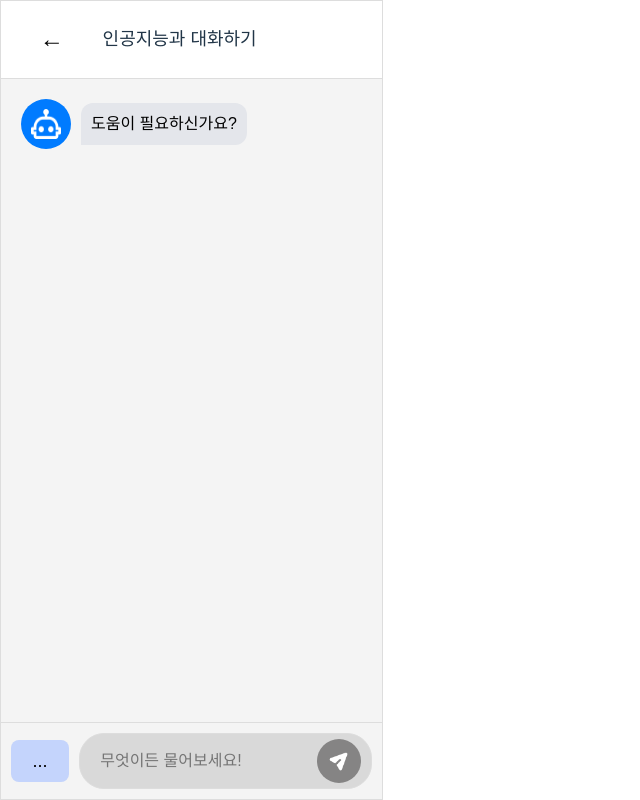
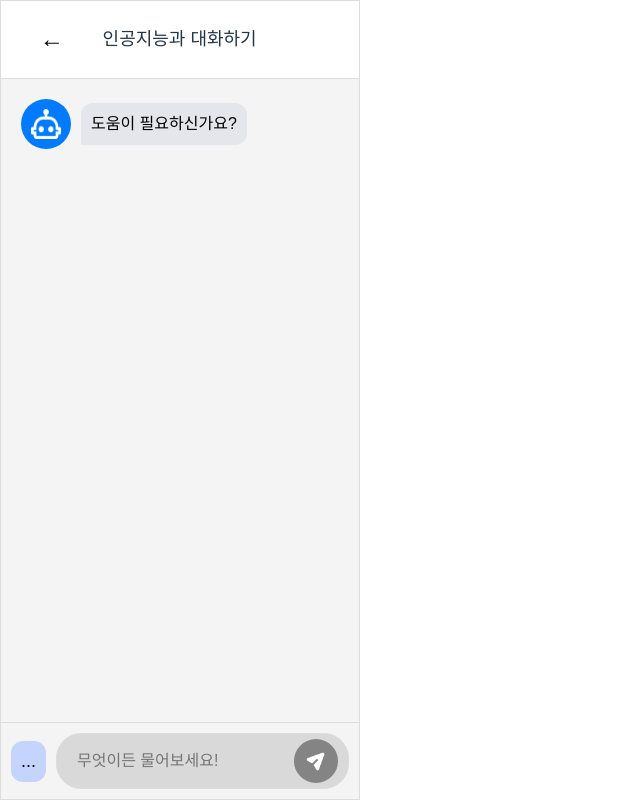
Before and after one commit to kssosoy/chatbot, a React (Vite) app: page / in a window 1280 px wide. Shown: the whole page, without its empty margins (0-640 px from the left). Built offline with nearby package versions, Linux system fonts and the light colour scheme.

Commit message:
문구 추가

```diff
--- a/src/Pages/Chat.css
+++ b/src/Pages/Chat.css
@@ -4,16 +4,26 @@
   box-sizing: border-box;
 }
 
+html, body {
+  height: 100%;
+  width: 100%;
+  margin: 0;
+  padding: 0;
+}
+
 body {
   font-family: 'Arial', sans-serif;
+  overflow-x: hidden; /* 수평 스크롤 제거 */
 }
 
 .chat-container {
   display: flex;
   flex-direction: column;
   height: 100vh;
+  max-width: 100vw; /* 화면의 최대 너비를 viewport로 설정 */
   background-color: white;
   border: 1px solid #ddd;
+  margin: 0 auto; /* 화면 중앙 정렬을 위한 설정 */
 }
 
 header {
@@ -22,6 +32,7 @@
   display: flex;
   align-items: center;
   border-bottom: 1px solid #ddd;
+  width: 100%; /* 헤더 너비를 100%로 설정 */
 }
 
 h2 {
@@ -41,13 +52,14 @@
   padding: 10px;
   overflow-y: auto;
   background-color: #f4f4f4;
-    position: relative;
+  width: 100%; /* 채팅창 너비를 100%로 설정 */
 }
 
 .message {
   display: flex;
   margin: 10px 0;
   align-items: center;
+  max-width: 100%; /* 메시지의 최대 너비를 화면에 맞춤 */
 }
 
 .message.ai {
@@ -70,11 +82,12 @@
   border-radius: 50%;
   margin: 0 10px;
 }
+
 .avatar img {
   width: 30px;
   height: 30px;
+}
 
-  }
 .message .text {
   padding: 10px;
   border-radius: 12px;
@@ -127,16 +140,19 @@
   background-color: #f4f4f4;
   display: flex;
   align-items: center;
+  width: 100%; /* 하단 영역의 너비를 100%로 설정 */
 }
 
 footer .more-button {
   background: none;
   border: none;
-    font-size: 18px; /* 크기 조절 */
+  font-size: 18px;
   cursor: pointer;
   color: black;
   background-color: #C4D4FC;
   margin-right: 10px;
+  border-radius: 12px;
+  padding: 10px;
 }
 
 .input-container {
@@ -147,6 +163,7 @@
   padding: 5px 10px;
   border: 1px solid #ddd;
   flex: 1;
+  width: 100%; /* 입력 컨테이너의 너비를 100%로 설정 */
 }
 
 footer input {
@@ -155,15 +172,15 @@
   border: none;
   font-size: 16px;
   outline: none;
-    background-color: transparent; /* 검은색 제거 */
+  background-color: transparent;
 }
 
 footer .send-button {
-    background-color: #858484; /* 회색 배경 */
+  background-color: #858484;
   border: none;
   cursor: pointer;
-    border-radius: 50%; /* 원형 배경을 만들기 위해 설정 */
-    padding: 10px; /* 배경과 아이콘 사이의 여유 공간 */
+  border-radius: 50%;
+  padding: 10px;
   display: flex;
   align-items: center;
   justify-content: center;
--- a/src/Pages/Chat.jsx
+++ b/src/Pages/Chat.jsx
@@ -7,7 +7,8 @@ export default function Chat() {
   const questions = [
     '도움이 필요하신가요?',
     '사람들은 요즘 지구가 멸망하면 무엇을 해야 할지에 대한 질문을 많이 해요.',
-    '매미처럼 맴맴맴 울라고 대답합니다.'
+    '매미처럼 맴맴맴 울라고 대답합니다.',
+    '아뇨, 원래는 사랑하는 가족들과 친구들과 남은 시간을 행복하게 보내라고 말했어요. 하지만 생각이 바뀌었습니다.'
   ];
 
   const [messages, setMessages] = useState([{ sender: 'AI', text: questions[0] }]);
```
Lines whose indentation alone changed are shown as unchanged.
